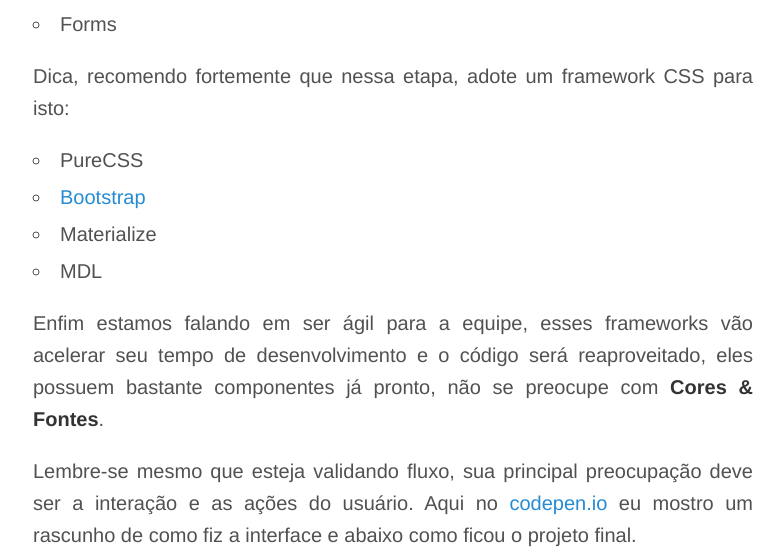
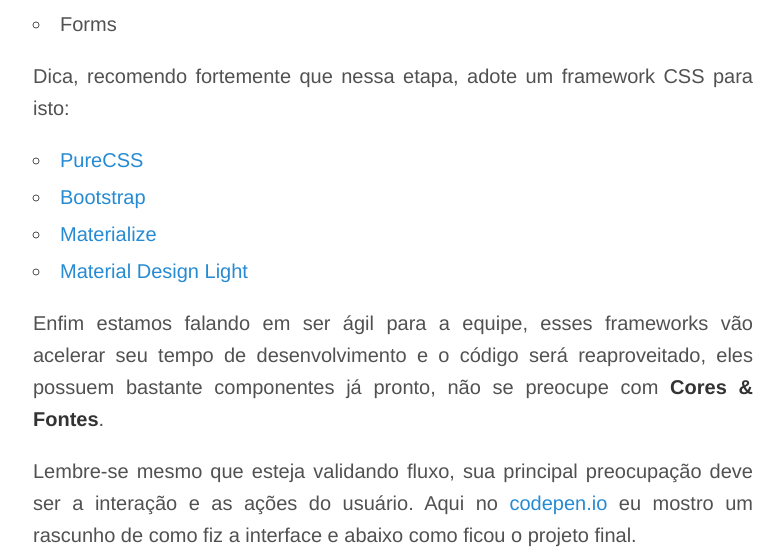
Before and after one commit to cristofersousa/cristofersousa.github.io, a Jekyll site: the page built from _posts/2016-09-13-no-wireframes-yes-mockup.md, in a window 1280 px wide and 900 px high, scrolled down 3097 px, cut to the strip 0-547 px from the top of the window. Shown: the whole strip, without its empty margins (247-1031 px from the left). Built offline with Jekyll 4.4.1, drawn with Linux system fonts in a browser that asks for light colours; comment, search, counter and statistics services are not loaded.

Commit message:
Update 2016-09-13-no-wireframes-yes-mockup.md

```diff
--- a/_posts/2016-09-13-no-wireframes-yes-mockup.md
+++ b/_posts/2016-09-13-no-wireframes-yes-mockup.md
@@ -51,10 +51,11 @@ Para este caso, você deve já começar arregaçando as mangas e dando vida para
 
 
 Dica, recomendo fortemente que nessa etapa, adote um framework CSS para isto:
-  - PureCSS
+
+  - [PureCSS](http://purecss.io/)
   - [Bootstrap](https://www.getbootstrap.com)
-  - Materialize
-  - MDL
+  - [Materialize](http://materializecss.com/)
+  - [Material Design Light](https://getmdl.io/)
 
 Enfim estamos falando em ser ágil para a equipe, esses frameworks vão acelerar seu tempo de desenvolvimento e o código será reaproveitado, eles possuem bastante componentes já pronto, não se preocupe com **Cores & Fontes**.
 
```
